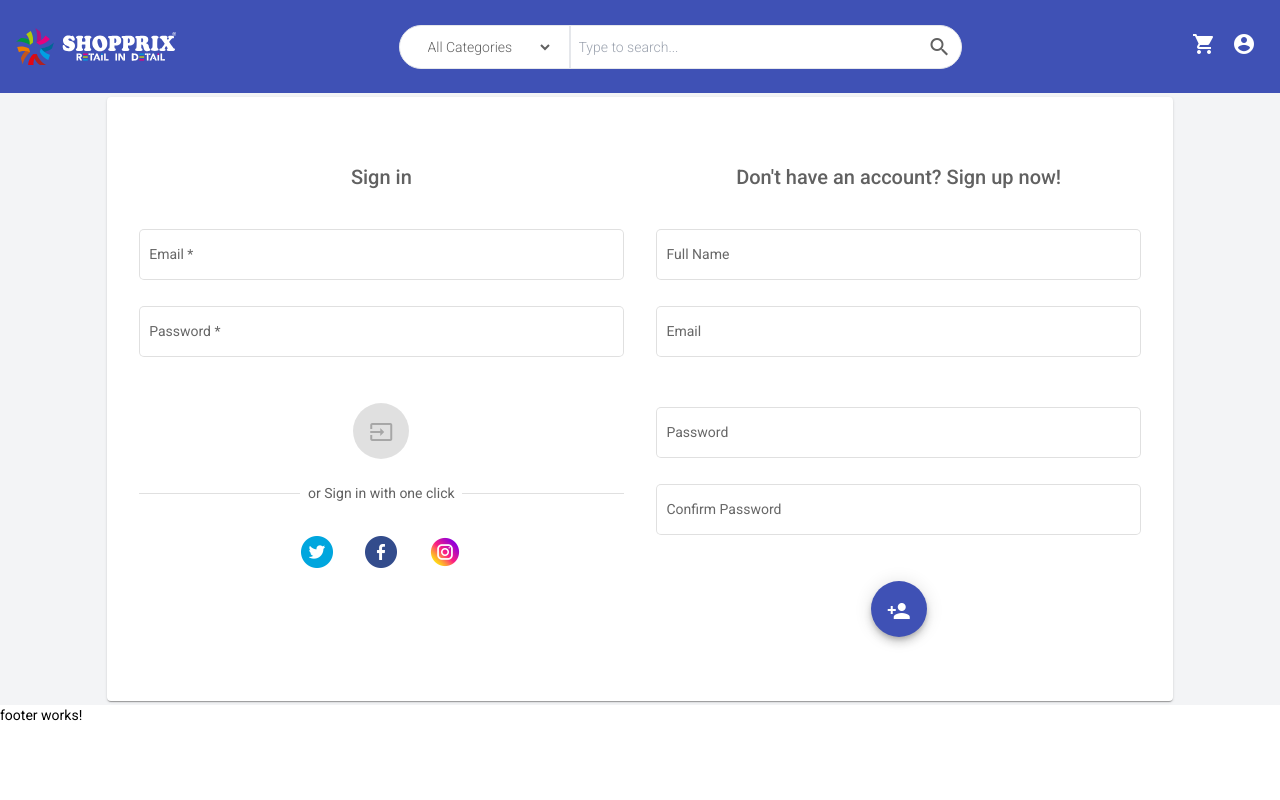
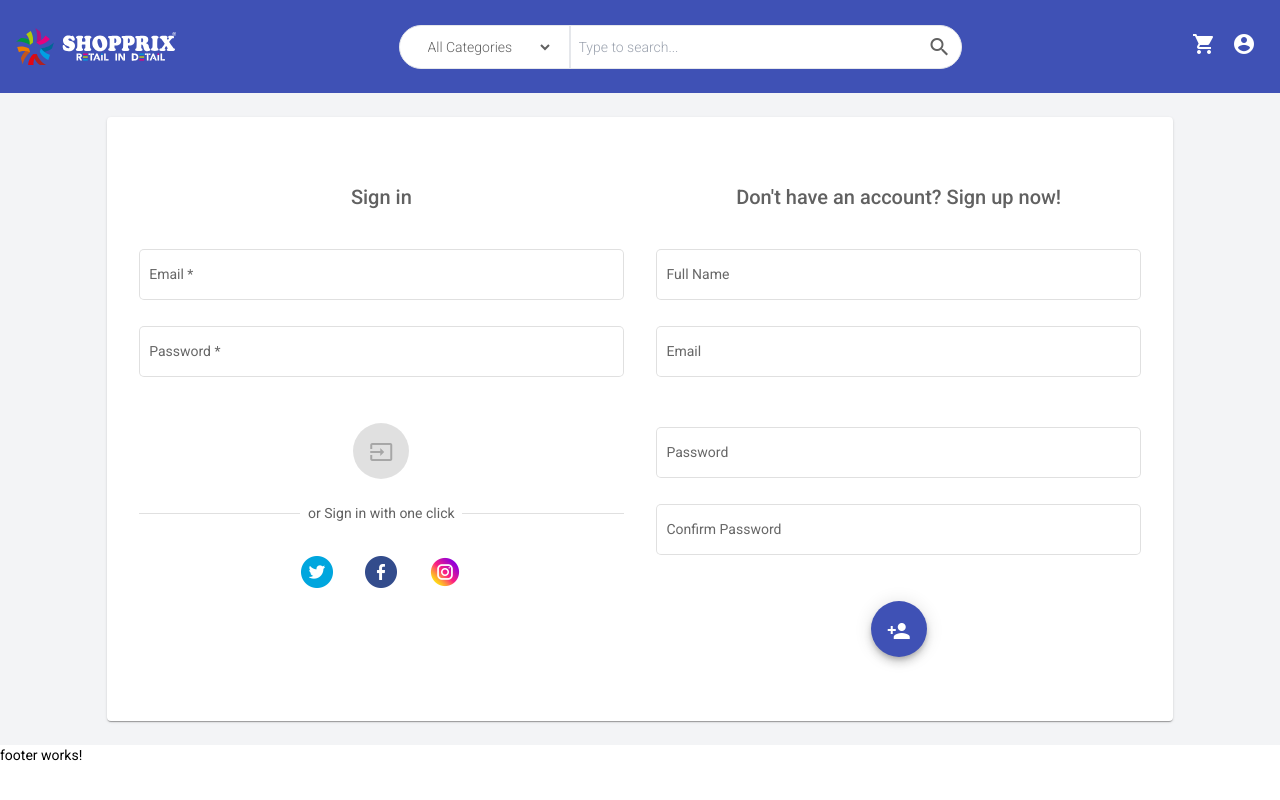
Before and after one commit to kaushik3pg/eCommerce, an Angular app: page /auth in a window 1280 px wide. Built offline with nearby package versions, Linux system fonts and the light colour scheme.

Commit message:
Ui Mods 3

```diff
--- a/src/app/account/account.component.html
+++ b/src/app/account/account.component.html
@@ -1,5 +1,5 @@
 <div
-  class="h-full flex flex-row justify-center items-center bg-gray-100 xs:p-0 py-1 xs:h-auto overflow-y-auto"
+  class="h-full flex flex-row justify-center items-center bg-gray-100 xs:py-4 py-6 xs:h-auto overflow-y-auto"
 >
   <mat-card
     class="mat-card mat-focus-indicator w-10/12 xs:w-11/12 h-4/5 overflow-y-auto"
```
